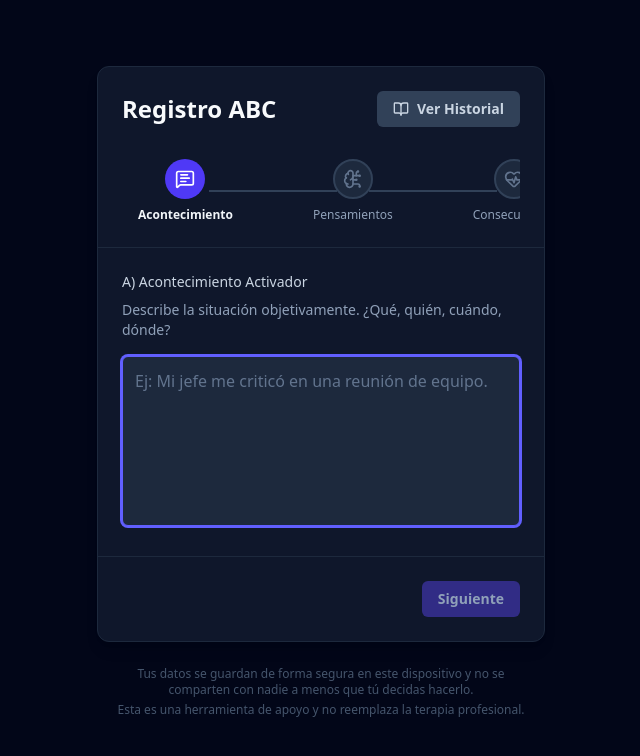
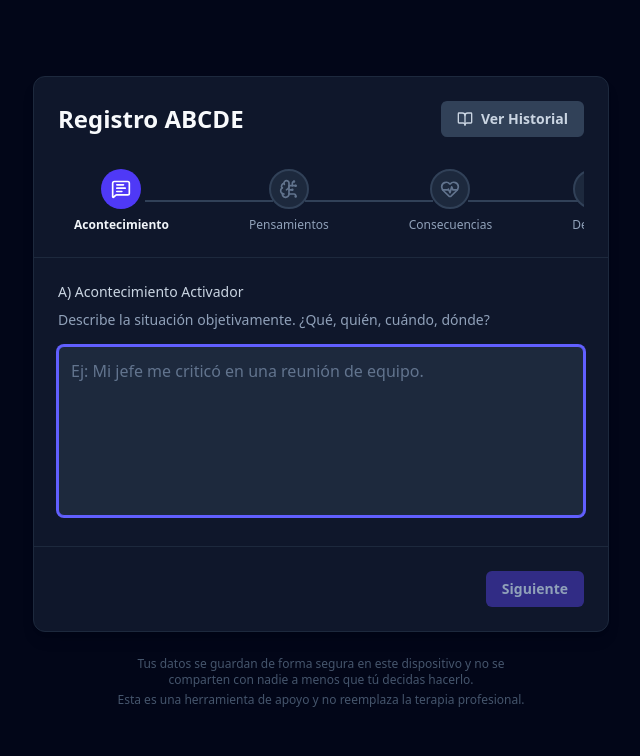
Before and after one commit to sebasusnik/abc-model, a React (Vite) app: page / in a window 1280 px wide. Shown: the top 756 px of the page, without its empty margins (319-959 px from the left). Built offline with nearby package versions, Linux system fonts and the light colour scheme.

Commit message:
feat: update components

```diff
--- a/src/App.tsx
+++ b/src/App.tsx
@@ -266,7 +266,7 @@ export default function App() {
           <CardHeader>
             <div className="flex justify-between items-center">
               <h1 className="text-2xl font-bold text-slate-50">
-                {view === "form" ? "Registro ABC" : "Historial"}
+                {view === "form" ? "Registro ABCDE" : "Historial"}
               </h1>
               <Button
                 onClick={() => {
--- a/src/components/card.tsx
+++ b/src/components/card.tsx
@@ -8,7 +8,7 @@ export const Card = ({
   className?: string;
 }) => (
   <div
-    className={`bg-slate-900 w-full max-h-screen sm:max-w-md mx-auto sm:rounded-xl sm:border border-slate-800 shadow-lg flex flex-col ${className}`}
+    className={`bg-slate-900 w-full max-h-screen sm:max-w-xl mx-auto sm:rounded-xl sm:border border-slate-800 shadow-lg flex flex-col ${className}`}
   >
     {children}
   </div>
```
